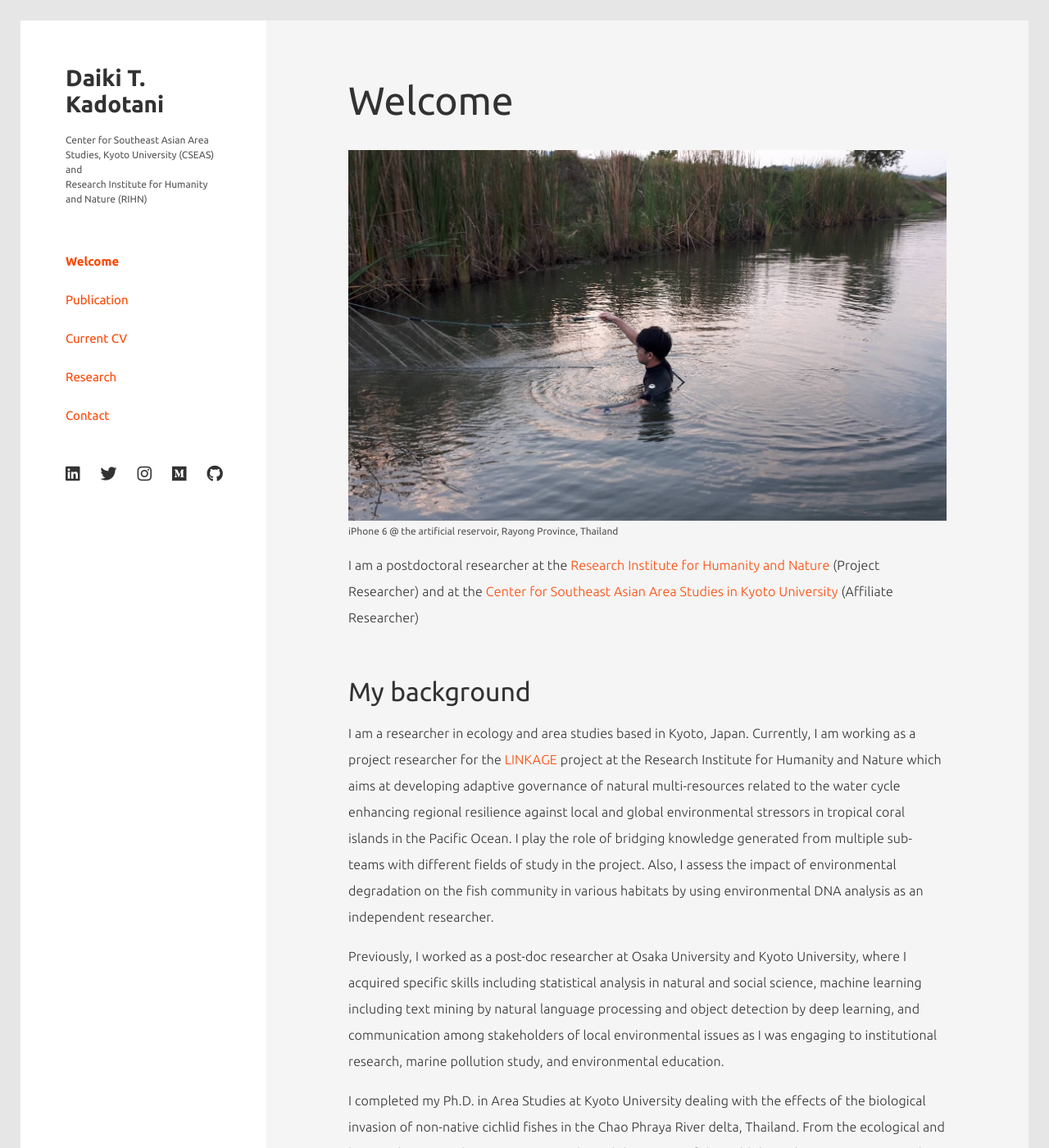
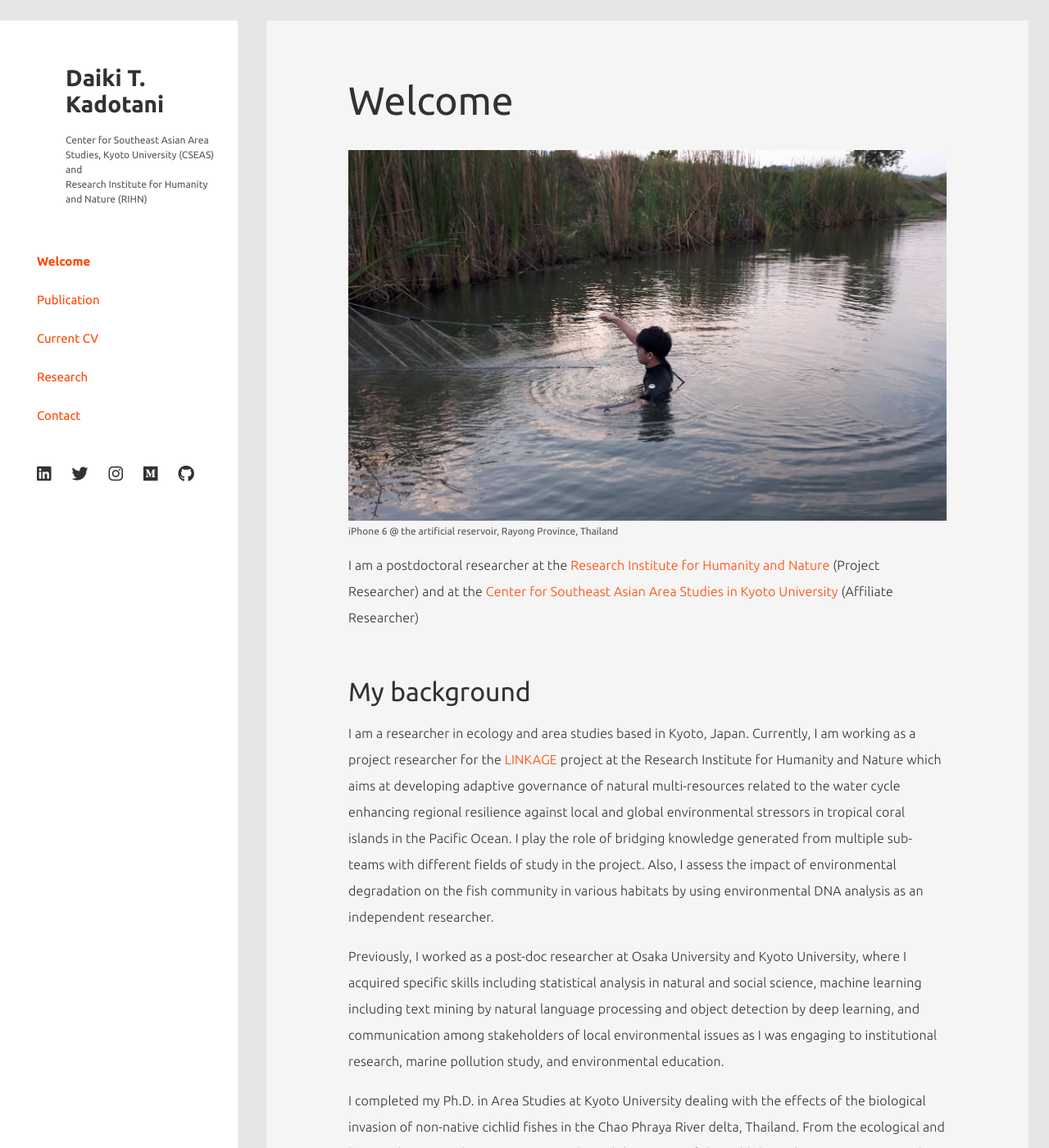
Before and after one commit to tjdk1992/tjdk1992.github.io, a Jekyll site: the page built from index.md, in a window 1280 px wide and 1400 px high. Shown: the whole window at 82% size. Built offline with Jekyll 4.4.1, drawn with Linux system fonts in a browser that asks for light colours; nearby versions of some CDN libraries.

Commit message:
stabilize sidebar layout

```diff
--- a/assets/css/base.css
+++ b/assets/css/base.css
@@ -37,6 +37,8 @@
 }
 
 .total {
-  margin: 0 auto 0 auto;
+  width: 100%;
   max-width: 1300px;
+  margin: 0 auto;
+  position: relative;
 }
--- a/assets/css/components.css
+++ b/assets/css/components.css
@@ -16,13 +16,17 @@
   line-height: 18px;
 }
 
+/* sidebar */
+
 #sidebar {
-  margin: 25px;
+  top: 25px;
+  left: 50%;
+  transform: translateX(-650px);
   font-size: 15px;
   padding-top: 255px;
   padding-left: 55px;
   width: 300px;
-  height: 100%;
+  height: calc(100vh - 25px);
   position: fixed;
   background: #fff;
   text-align: left;
@@ -49,6 +53,8 @@
   text-decoration: underline;
 }
 
+/* social */
+
 .socialmedia {
   display: flex;
 }
@@ -68,7 +74,7 @@
   color: rgb(50, 50, 50);
 }
 
-/* shared figure */
+/* figure component */
 
 .page-figure,
 .research-figure {
@@ -89,3 +95,59 @@
   margin-top: 4px;
   margin-bottom: 0.9em;
 }
+
+/* responsive */
+
+@media screen and (max-width: 1150px) {
+
+  #sidebar {
+    top: 10px;
+    left: 10px;
+    transform: none;
+    padding-top: 250px;
+    padding-left: 50px;
+    width: 300px;
+    height: calc(100vh - 10px);
+    position: fixed;
+    background: #fff;
+  }
+
+}
+
+@media screen and (max-width: 1050px) {
+
+  #sidebar {
+    top: 0;
+    left: 0;
+    transform: none;
+    padding-top: 230px;
+    padding-left: 40px;
+    width: 300px;
+    height: 100vh;
+    position: fixed;
+    background: #fff;
+  }
+
+}
+
+@media screen and (max-width: 900px) {
+
+  #global-head {
+    width: 100%;
+    padding: 25px;
+    background: rgba(255,255,255);
+  }
+
+  #sidebar {
+    position: fixed;
+    padding-top: 100px;
+    right: -300px;
+    top: 0;
+    height: 100%;
+    width: 270px;
+    background: #fff;
+    transition: .35s ease-in-out;
+    z-index: 300;
+  }
+
+}
```
